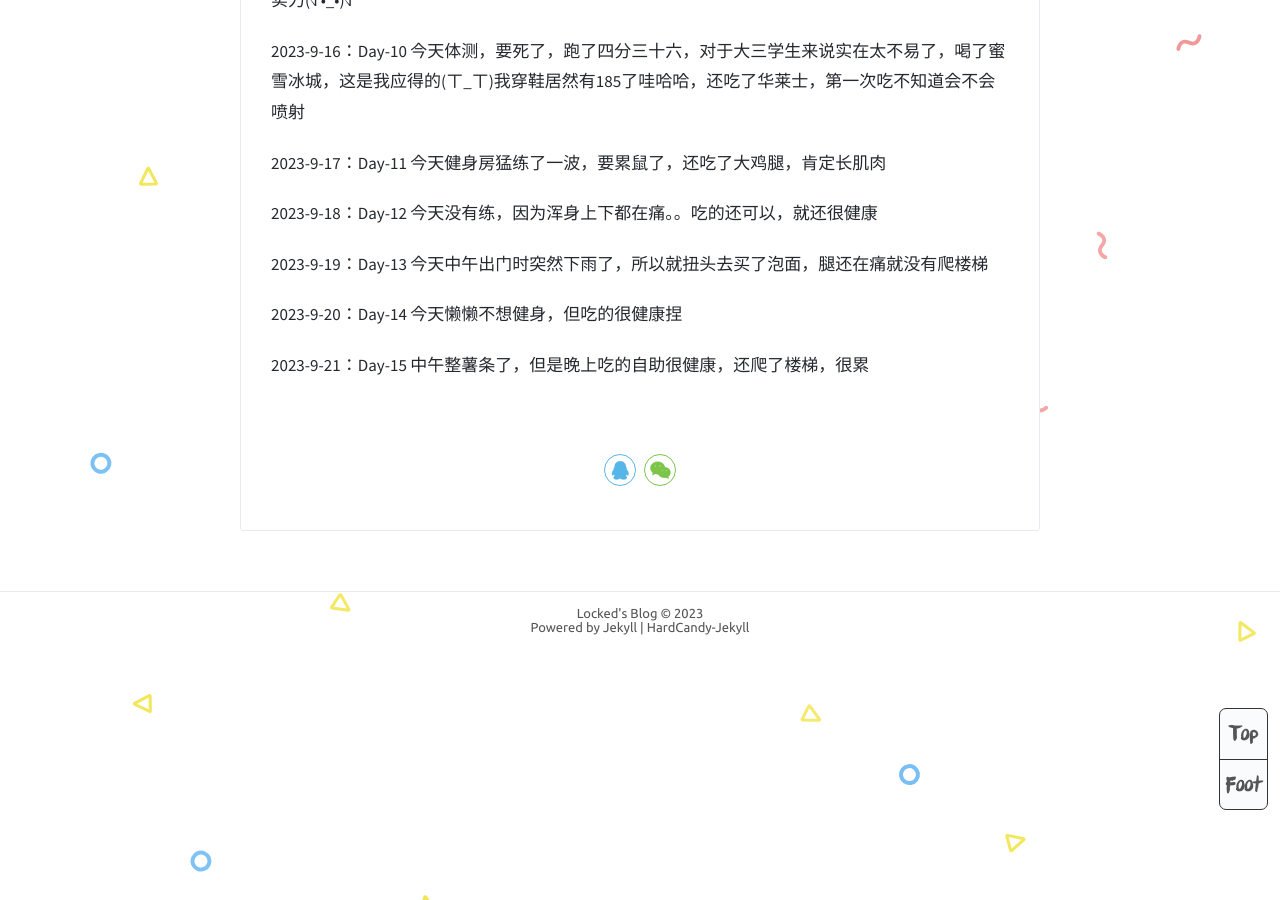
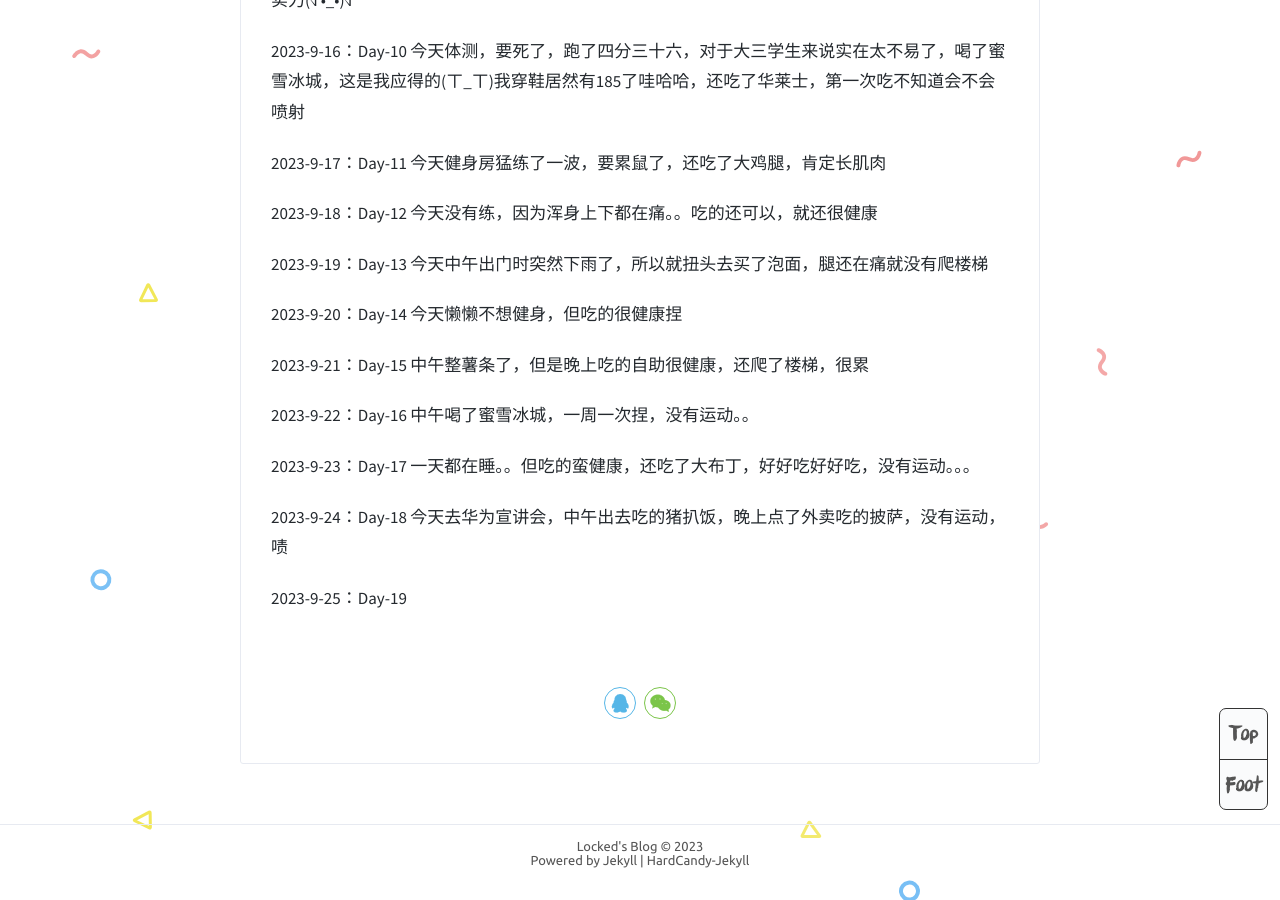
Before and after one commit to Lockeded/Lockeded.github.io, a Jekyll site: the page built from _posts/2023-9-7-健身and饮食打卡.md, in a window 1280 px wide and 900 px high, scrolled down 1302 px. Built offline with Jekyll 4.4.1, drawn with Linux system fonts in a browser that asks for light colours; comment, search, counter and statistics services are not loaded.

Commit message:
submit workout

```diff
--- a/_posts/2023-9-7-健身and饮食打卡.md
+++ b/_posts/2023-9-7-健身and饮食打卡.md
@@ -41,3 +41,11 @@ tags: 日常
 2023-9-20：Day-14  今天懒懒不想健身，但吃的很健康捏
 
 2023-9-21：Day-15  中午整薯条了，但是晚上吃的自助很健康，还爬了楼梯，很累
+
+2023-9-22：Day-16 中午喝了蜜雪冰城，一周一次捏，没有运动。。
+
+2023-9-23：Day-17 一天都在睡。。但吃的蛮健康，还吃了大布丁，好好吃好好吃，没有运动。。。
+
+2023-9-24：Day-18 今天去华为宣讲会，中午出去吃的猪扒饭，晚上点了外卖吃的披萨，没有运动，啧
+
+2023-9-25：Day-19
```
